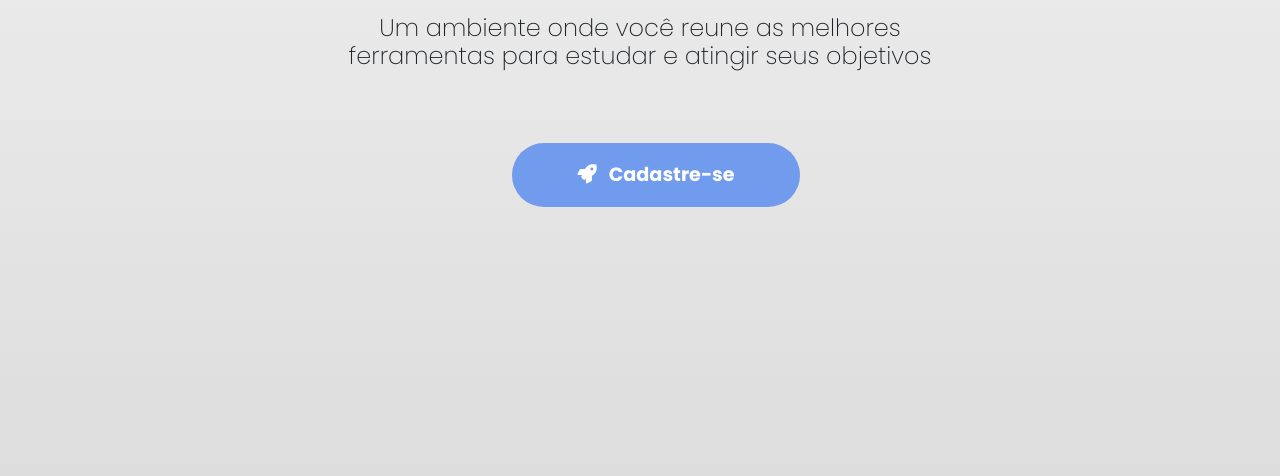
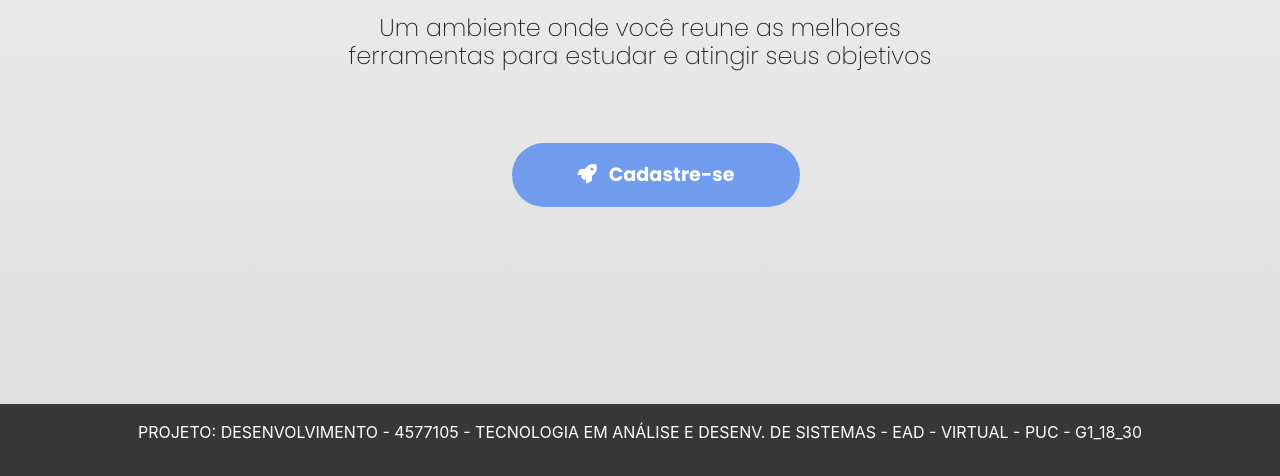
Before and after one commit to ICEI-PUC-Minas-PMV-ADS/pmv-ads-2024-1-e1-proj-web-t5-pmv-ads-2024-1-e1-projfocoacademico, a plain HTML site: page codigo-fonte/pages/home/index.html in a window 1280 px wide. Shown: the part 324-800 px from the top of the page. Drawn offline with nearby package versions, Linux system fonts and the light colour scheme.

Commit message:
Adicionando um rodape

```diff
--- a/codigo-fonte/pages/home/home.css
+++ b/codigo-fonte/pages/home/home.css
@@ -218,3 +218,15 @@
   transition: 0.4s;
   cursor: pointer;
 }
+
+.rodape {
+  width: 100%;
+  padding: 1rem;
+  background: var(--secondary-bg-color);
+  color: #fff;
+  text-align: center;
+
+  position: fixed;
+  bottom: 0;
+  left: 0;
+}
--- a/codigo-fonte/pages/home/index.html
+++ b/codigo-fonte/pages/home/index.html
@@ -72,6 +72,11 @@
             <button id="btn-entrar"> Entrar </button>
         </form>
     </div>
+
+    <footer class="rodape">
+        <p>PROJETO: DESENVOLVIMENTO - 4577105 - TECNOLOGIA EM ANÁLISE E DESENV. DE SISTEMAS - EAD - VIRTUAL - PUC - G1_18_30</p>
+    </footer>
+
     <script src="../../js/script.js" defer></script>
 </body>
 <script src="https://code.jquery.com/jquery-3.3.1.slim.min.js" integrity="sha384-q8i/X+965DzO0rT7abK41JStQIAqVgRVzpbzo5smXKp4YfRvH+8abtTE1Pi6jizo" crossorigin="anonymous"></script>
```
